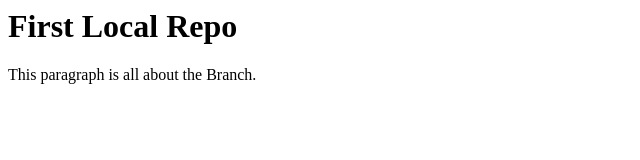
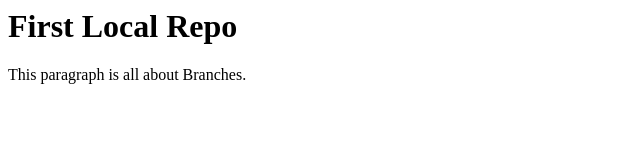
Before and after one commit to jaimin-modi/LocalRepo, a plain HTML site: page index.html in a window 1280 px wide. Shown: the full height of the page, 0-640 px from the left. Drawn offline with Linux system fonts and the light colour scheme.

Commit message:
modified

```diff
--- a/index.html
+++ b/index.html
@@ -1,2 +1,2 @@
 <h1>First Local Repo</h1>
-<P>This paragraph is all about the Branch.</P>
+<P>This paragraph is all about Branches.</P>
```
